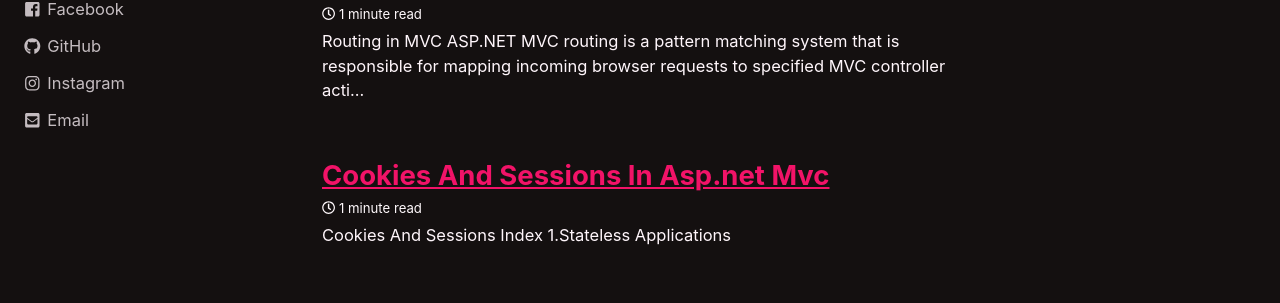
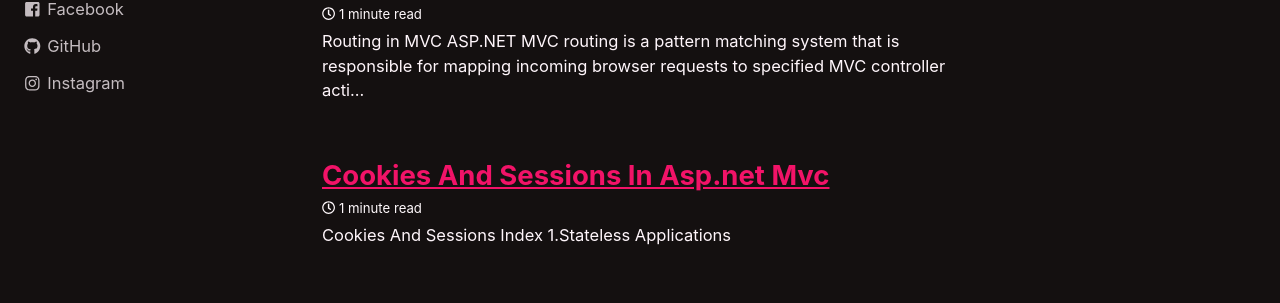
Before and after one commit to TrinathInturi/sample-blog, a Jekyll site: the page built from index.html, in a window 1280 px wide. Shown: the part 424-727 px from the top of the page. Built offline with Jekyll 4.4.1, drawn with Linux system fonts in a browser that asks for light colours; cached includes are drawn as plain includes; the list of posts is cut into pages by our own code.

Commit message:
Fixed duplicate email issue

```diff
--- a/_config.yml
+++ b/_config.yml
@@ -110,7 +110,6 @@ author:
   avatar           : "/assets/images/author.jpeg"
   bio              : "I am Programming Enthusiast!"
   location         : "Hyderabad"
-  email            : "trinathreddyinturi@gmail.com"
   links:
     - label: "Email"
       icon: "fas fa-fw fa-envelope-square"
```
